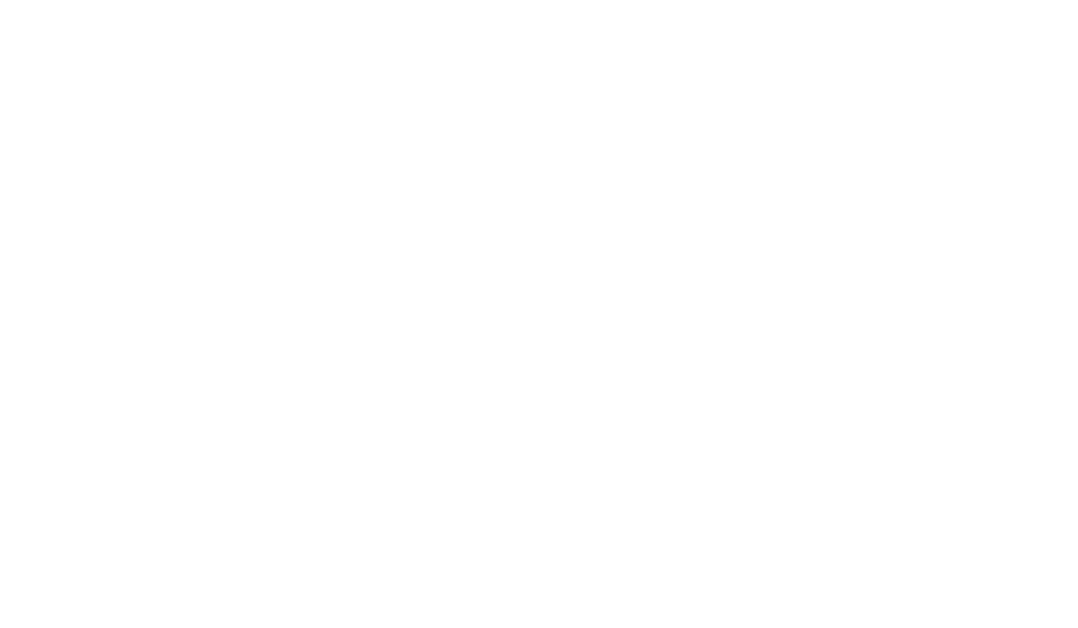
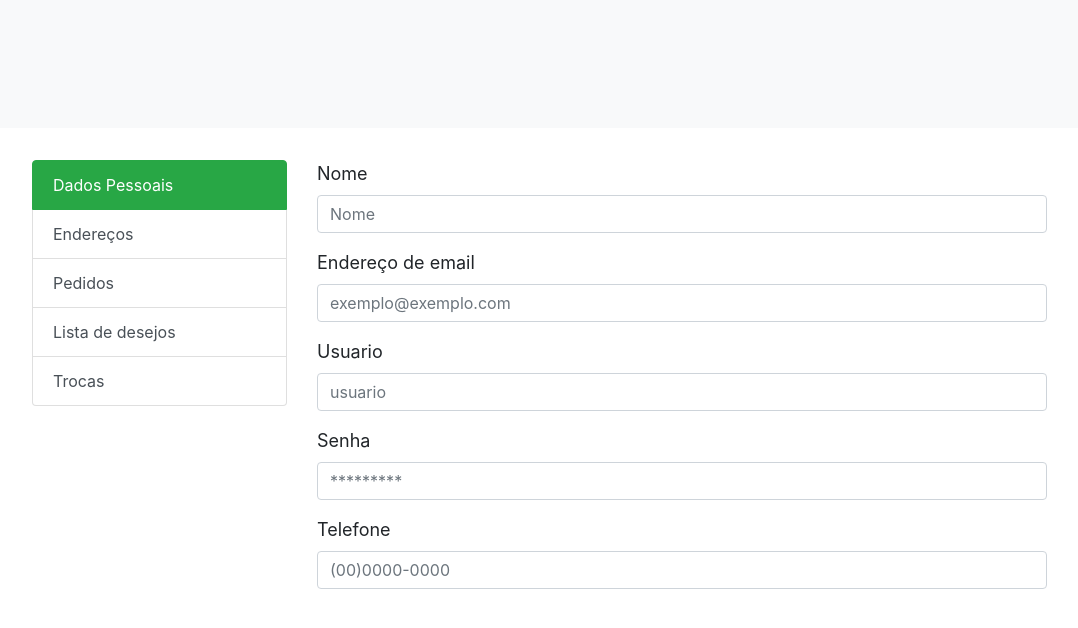
Before and after one commit to Safe-Nature/They-Matter, an Angular app in the folder front-end/front-end/: page / in a window 1280 px wide. Shown: the top 628 px of the page, without its empty margins (53-1131 px from the left). Built offline with nearby package versions, Linux system fonts and the light colour scheme.

Commit message:
angular debug

```diff
--- a/front-end/front-end/src/app/profile/profile.component.css
+++ b/front-end/front-end/src/app/profile/profile.component.css
@@ -1,6 +1,3 @@
-@import url("bootstrap.min.css");
-@import url("bootstrap-theme.css");
-
 .rounded{
     width: 200px;
     height: 200px;
--- a/front-end/front-end/src/app/profile/profile.component.html
+++ b/front-end/front-end/src/app/profile/profile.component.html
@@ -1,13 +1,3 @@
-<!doctype html>
-<html>
-
-<head>
-
-<link rel="stylesheet" href="https://stackpath.bootstrapcdn.com/bootstrap/4.1.3/css/bootstrap.min.css" integrity="sha384-MCw98/SFnGE8fJT3GXwEOngsV7Zt27NXFoaoApmYm81iuXoPkFOJwJ8ERdknLPMO" crossorigin="anonymous">
-
-</head>
-<body>
-        <header>
 <div class="jumbotron jumbotron-fluid bg-light">
     <div class="container">
     </div>
@@ -18,17 +8,28 @@
     <div class="row">
         <div class="col-3 mt-9 bt">
             <div class="list-group" id="list-tab" role="tablist">
-                            <a class="list-group-item list-group-item-white btn-outline-success list-group-item-action active" id="list-dados-list" data-toggle="list" href="#list-dados" role="tab" aria-controls="dados">Dados Pessoais</a>
-                            <a class="list-group-item list-group-item-white btn-outline-success list-group-item-action" id="list-endereco-list" data-toggle="list" href="#list-endereco" role="tab" aria-controls="endereco">Endereços</a>
-                            <a class="list-group-item list-group-item-white btn-outline-success list-group-item-action" id="list-pedidos-list" data-toggle="list" href="#list-pedidos" role="tab" aria-controls="pedidos">Pedidos</a>
-                            <a class="list-group-item list-group-item-white btn-outline-success list-group-item-action" id="list-desejos-list" data-toggle="list" href="#list-desejos" role="tab" aria-controls="desejos">Lista de desejos</a>
-                            <a class="list-group-item list-group-item-white btn-outline-success list-group-item-action" id="list-trocas-list" data-toggle="list" href="#list-trocas" role="tab" aria-controls="trocas">Trocas</a>
+                <a class="list-group-item list-group-item-white btn-outline-success list-group-item-action active"
+                    id="list-dados-list" data-toggle="list" href="#list-dados" role="tab" aria-controls="dados">Dados
+                    Pessoais</a>
+                <a class="list-group-item list-group-item-white btn-outline-success list-group-item-action"
+                    id="list-endereco-list" data-toggle="list" href="#list-endereco" role="tab"
+                    aria-controls="endereco">Endereços</a>
+                <a class="list-group-item list-group-item-white btn-outline-success list-group-item-action"
+                    id="list-pedidos-list" data-toggle="list" href="#list-pedidos" role="tab"
+                    aria-controls="pedidos">Pedidos</a>
+                <a class="list-group-item list-group-item-white btn-outline-success list-group-item-action"
+                    id="list-desejos-list" data-toggle="list" href="#list-desejos" role="tab"
+                    aria-controls="desejos">Lista de desejos</a>
+                <a class="list-group-item list-group-item-white btn-outline-success list-group-item-action"
+                    id="list-trocas-list" data-toggle="list" href="#list-trocas" role="tab"
+                    aria-controls="trocas">Trocas</a>
             </div>
         </div>
         <!--DADOS PESSOAIS-->
         <div class="col-8">
             <div class="tab-content" id="nav-tabContent">
-                            <div class="tab-pane fade show active" id="list-dados" role="tabpanel" aria-labelledby="list-dados-list">
+                <div class="tab-pane fade show active" id="list-dados" role="tabpanel"
+                    aria-labelledby="list-dados-list">
                     <form>
                         <div class="form-group">
                             <label for="formGroupExampleInput">Nome</label>
@@ -48,7 +49,8 @@
                         </div>
                         <div class="form-group">
                             <label for="formGroupExampleInput2">Telefone</label>
-                                            <input type="text" class="form-control" id="formGroupExampleInput2" placeholder="(00)0000-0000">
+                            <input type="text" class="form-control" id="formGroupExampleInput2"
+                                placeholder="(00)0000-0000">
                         </div>
                     </form>
                 </div>
@@ -135,13 +137,3 @@
     </div>
 </div>
 <!--/Componentes Comportamento JavaScript -->
-                </div>
-        </div>
-    </header>
-    <script src="https://code.jquery.com/jquery-3.3.1.slim.min.js" integrity="sha384-q8i/X+965DzO0rT7abK41JStQIAqVgRVzpbzo5smXKp4YfRvH+8abtTE1Pi6jizo" crossorigin="anonymous"></script>
-<script src="https://cdnjs.cloudflare.com/ajax/libs/popper.js/1.14.3/umd/popper.min.js" integrity="sha384-ZMP7rVo3mIykV+2+9J3UJ46jBk0WLaUAdn689aCwoqbBJiSnjAK/l8WvCWPIPm49" crossorigin="anonymous"></script>
-<script src="https://stackpath.bootstrapcdn.com/bootstrap/4.1.3/js/bootstrap.min.js" integrity="sha384-ChfqqxuZUCnJSK3+MXmPNIyE6ZbWh2IMqE241rYiqJxyMiZ6OW/JmZQ5stwEULTy" crossorigin="anonymous"></script>
-
-</body>
-
-</html>
```
Lines whose indentation alone changed are shown as unchanged.
